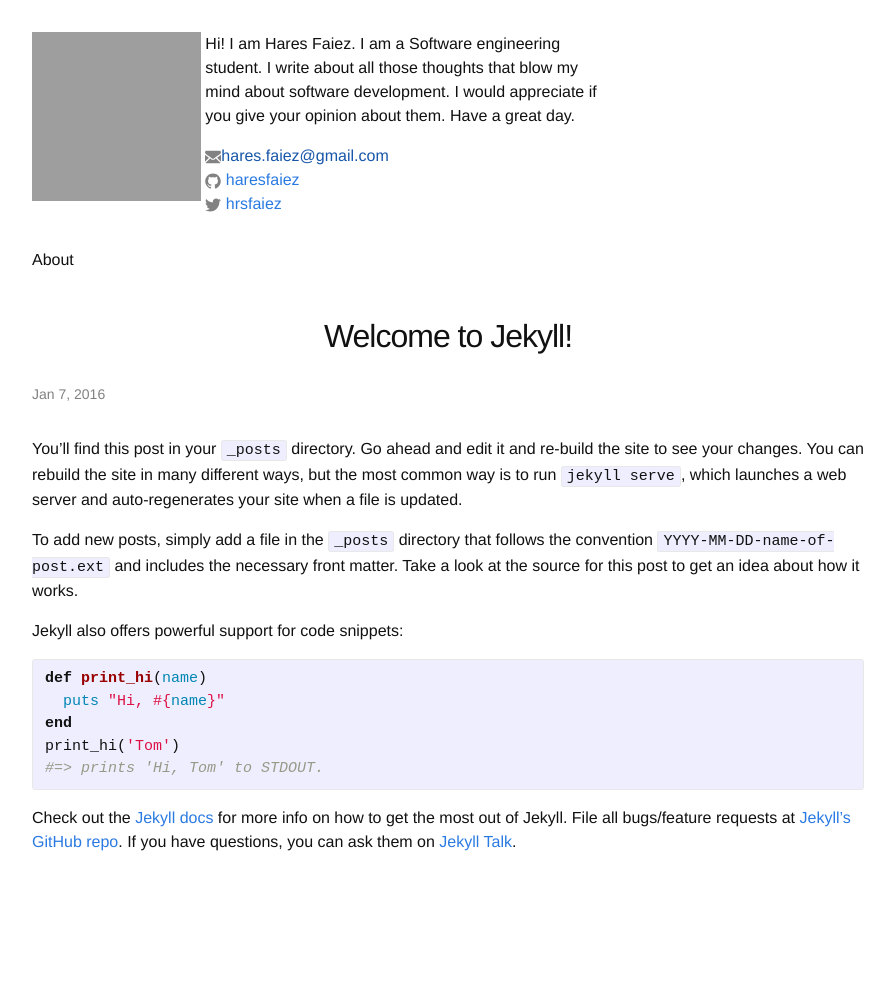
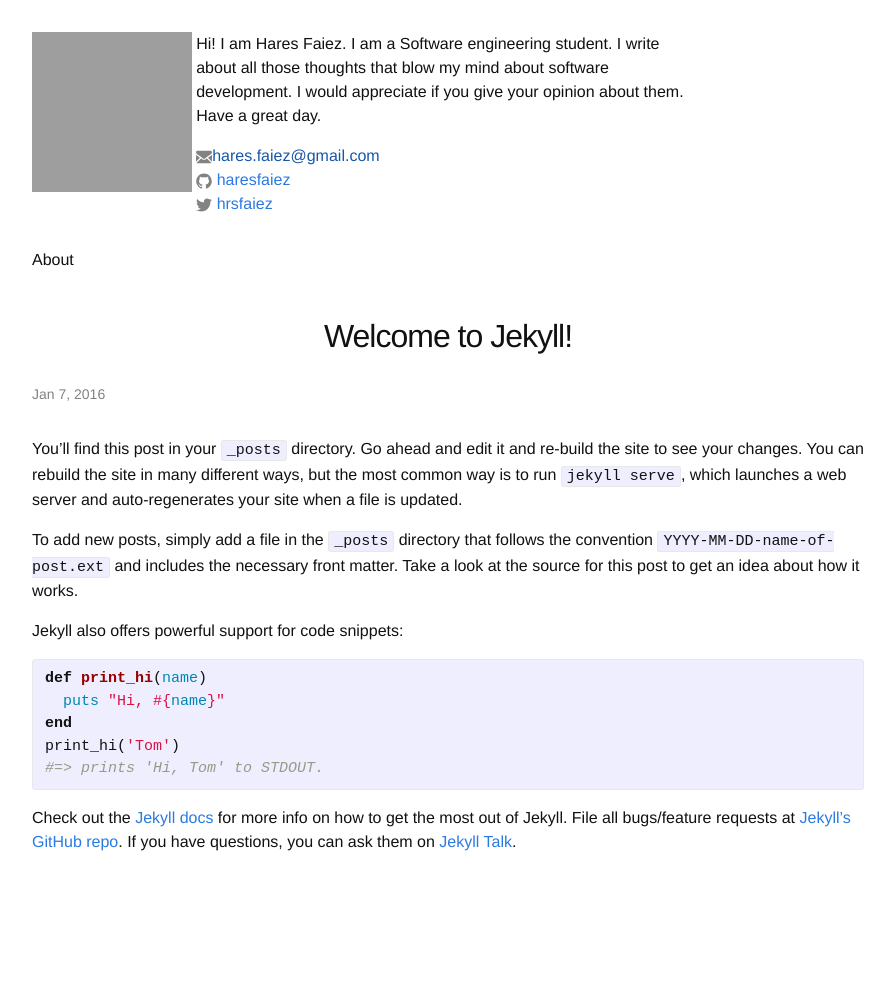
Before and after one commit to haresfaiez/haresfaiez.github.io, a Jekyll site: the page built from _posts/2016-01-07-welcome-to-jekyll.markdown, in a window 1280 px wide. Shown: the whole page, without its empty margins (192-1087 px from the left). Built offline with Jekyll 4.4.1, drawn with Linux system fonts in a browser that asks for light colours; grey boxes are pictures that could not be loaded.

Commit message:
Increase user meta width

```diff
--- a/_sass/_layout.scss
+++ b/_sass/_layout.scss
@@ -26,11 +26,11 @@
 }
 
 .header_user-meta {
-    width: 70%;
+    width: 80%;
 }
 
 .header_user-pic {
-    width:29%;
+    width:24%;
     margin:0;
     display:inline-block;
     vertical-align: top;
@@ -38,7 +38,7 @@
 
 .header_user-meta-inf {
     display: inline-block;
-    width: 70%;
+    width: 75%;
 }
 
 .site-title {
```
